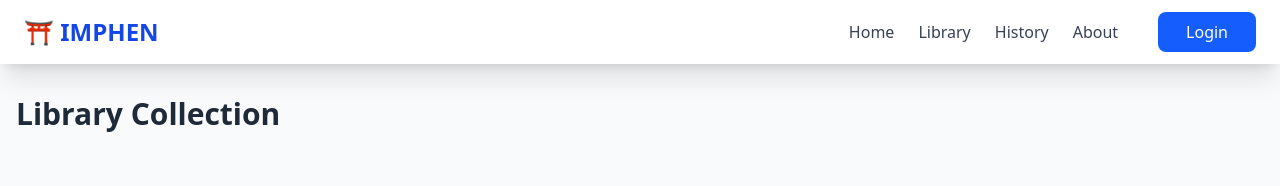
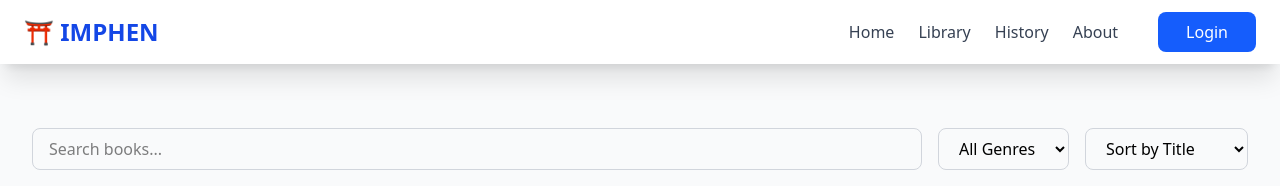
Before and after one commit to ihsann009/library_apps, a React (Vite) app: page /library in a window 1280 px wide. Shown: the top 186 px of the page. Built offline with nearby package versions, Linux system fonts and the light colour scheme.

Commit message:
fix: routes library

```diff
--- a/src/Routes/Library.jsx
+++ b/src/Routes/Library.jsx
@@ -6,7 +6,7 @@
   return (
     <div className="min-h-screen bg-gray-50">
       <div className="container mx-auto px-4 py-8">
-        <h1 className="text-3xl font-bold text-gray-800 mb-8">Library Collection</h1>
+
         <ContentLibrary />
       </div>
     </div>
```
